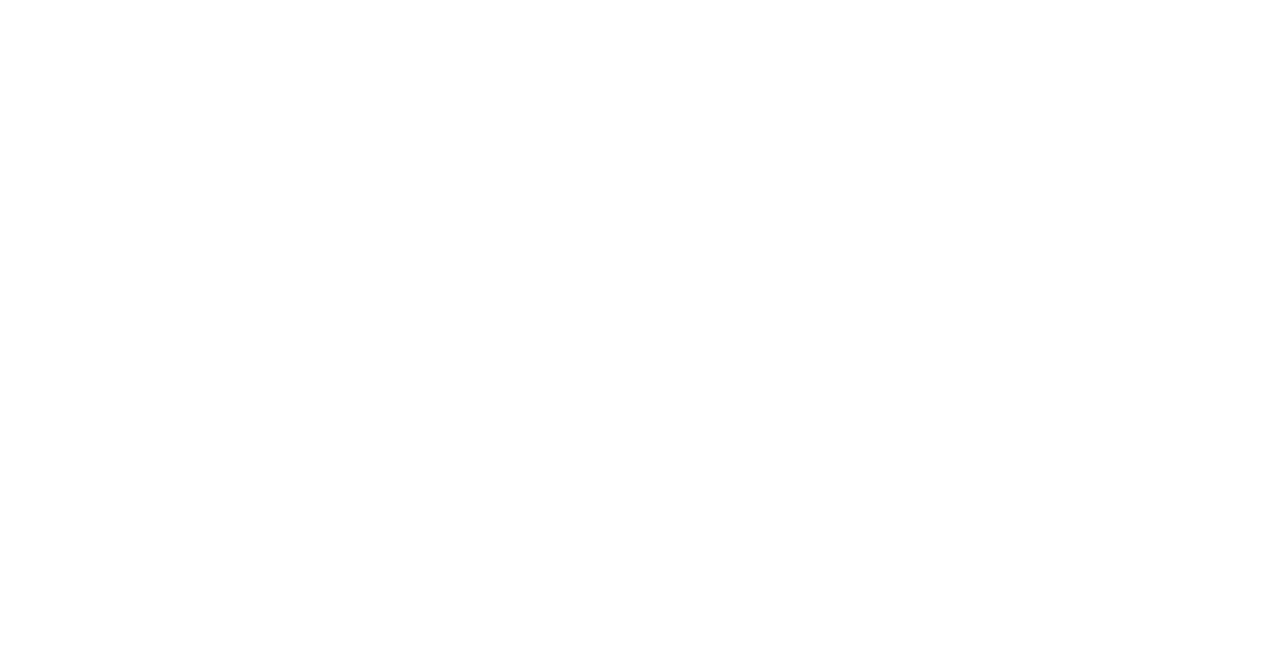
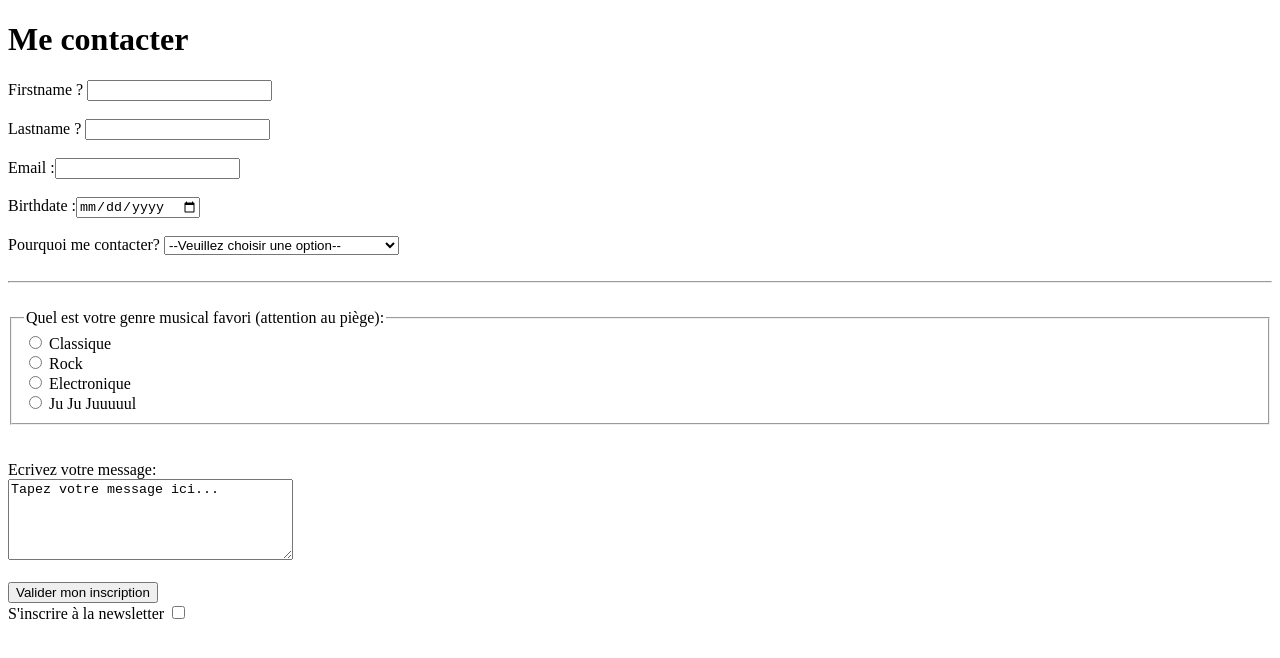
Before and after one commit to Marc-Abele/wcs_quests, a plain HTML site: page contact.html in a window 1280 px wide. Drawn offline with Linux system fonts and the light colour scheme.

Commit message:
html5 quest 6

```diff
--- a/contact.html
+++ b/contact.html
@@ -3,9 +3,55 @@
 <head>
     <meta charset="UTF-8">
     <meta name="viewport" content="width=device-width, initial-scale=1.0">
-    <title>Document</title>
+    <title>Contact</title>
 </head>
 <body>
+    <main>
+        <h1>Me contacter</h1>
+        <form>
+            <label for="firstname">Firstname ?</label>
+                <input type="text" id="firstname">
+            <br> <br>
+            <label for="lastname">Lastname ?</label>
+                <input type="text" id="lastname">
+            <br> <br>
+            <label>Email :<input type="email" required></label>
+            <br> <br>
+            <label>Birthdate :<input type="date"></label>
+            <br> <br>
+            <label for="why">Pourquoi me contacter?</label>
+                <select name="reasons" id="why">
+                    <option value="">--Veuillez choisir une option--</option>
+                    <option value="mix">Mélange anglais/français intolérable</option>
+                    <option value="style">La page HTML est trop belle</option>
+                    <option value="hamster">Sans raison</option>
+                </select>
+        </form>
+        <br><hr> <br>
+        <fieldset>
+            <legend>Quel est votre genre musical favori (attention au piège):</legend>
+            <input type="radio" id="classique" name="favoriteMusic" value="Classique">
+            <label for="classique">Classique</label>
+            <br>
+            <input type="radio" id="rock" name="favoriteMusic" value="rock">
+            <label for="rock">Rock</label>
+            <br>
+            <input type="radio" id="electro" name="favoriteMusic" value="electro">
+            <label for="electro">Electronique</label>
+            <br>
+            <input type="radio" id="jul" name="favoriteMusic" value="jul">
+            <label for="jul">Ju Ju Juuuuul</label>
+        </fieldset>
+
+        <br><br>
+        <label>Ecrivez votre message:
+            <br><textarea id="message" name="message" rows="5" cols="33" maxlength="500" wrap>Tapez votre message ici...</textarea>
+        </label>
+        <br><br>
+        <input type="submit" value="Valider mon inscription">
+        <br>
+        <label>S'inscrire à la newsletter <input type="checkbox" value="newsletter"></label>
+    </main>
 
 </body>
 </html>
```
Also changed, not shown: chats.html (+1 -10 lines), quest_css_6.html (added, +39 -0 lines), table.html (added, +11 -0 lines).
